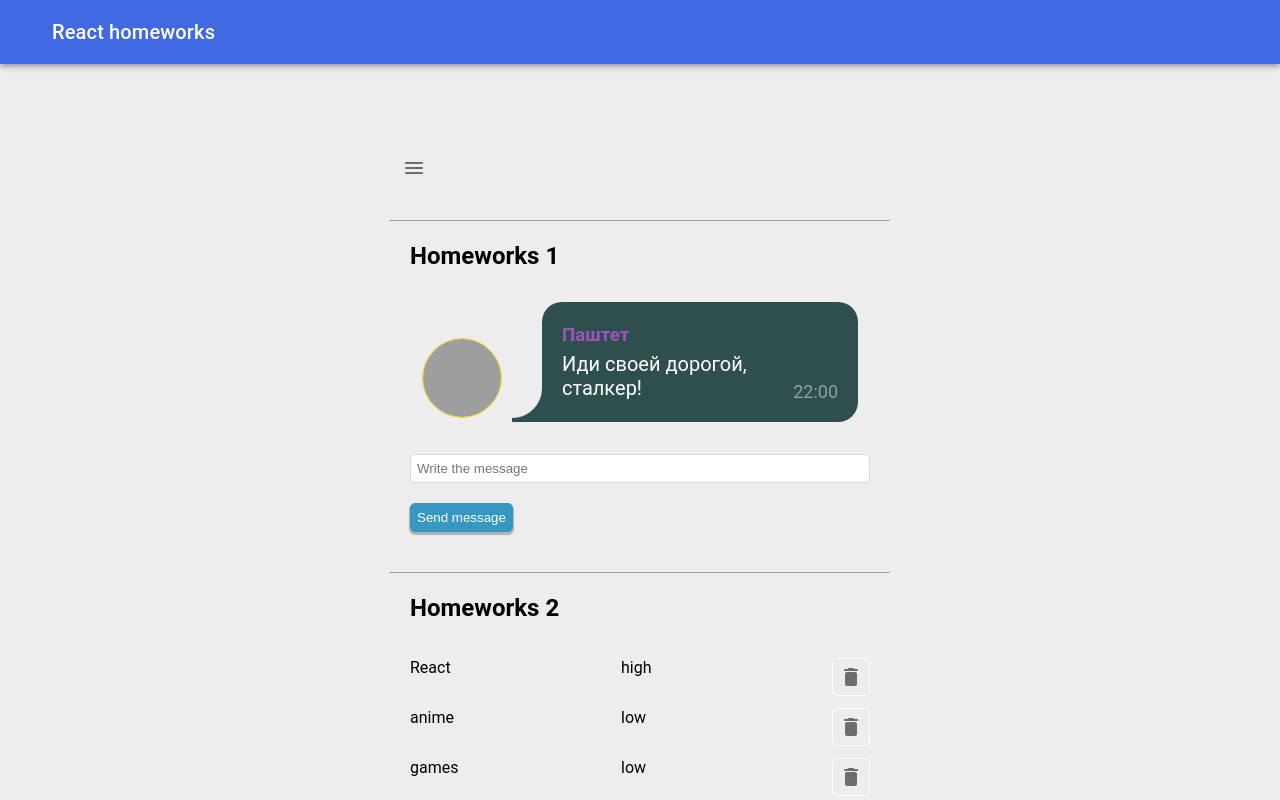
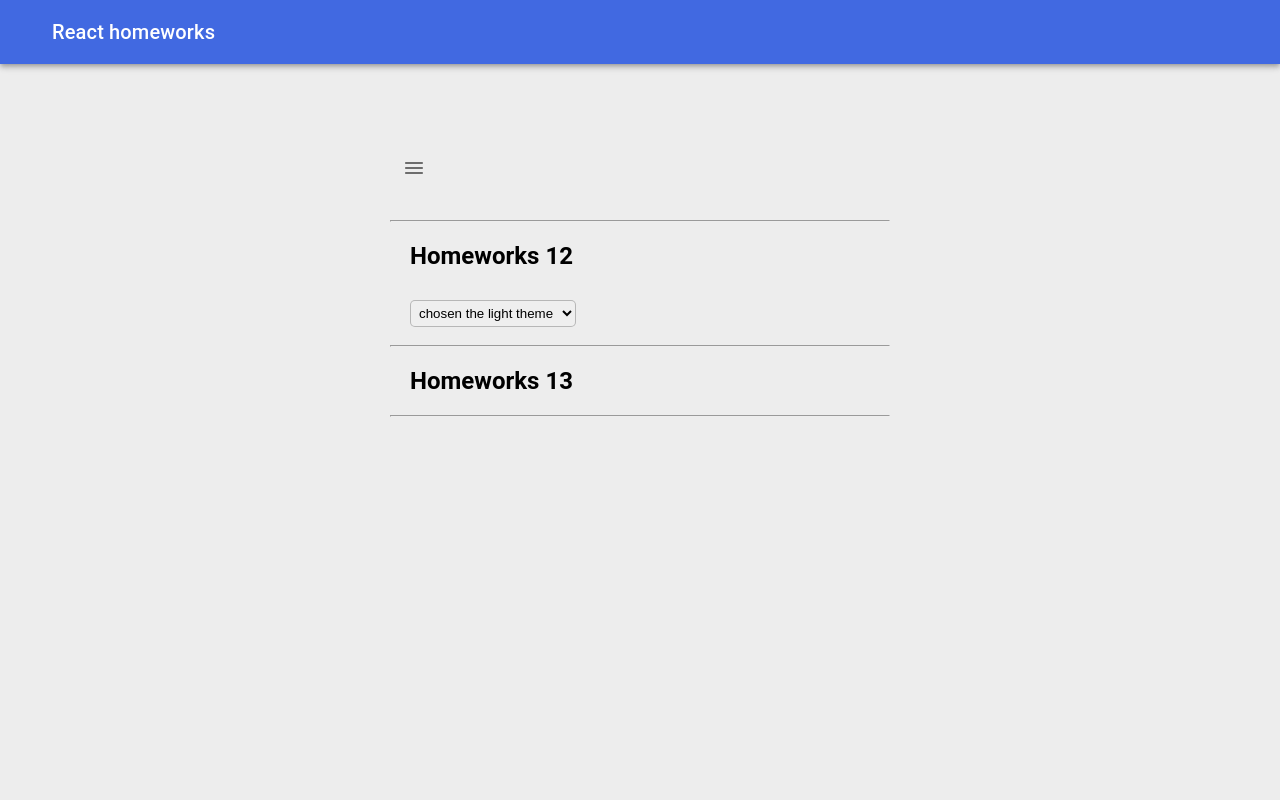
Before and after one commit to aivan3d66/tasksFromIgnat, a React (Create React App) app: page /#/junior-plus in a window 1280 px wide. Before the commit this address led to /. Shown: the top 800 px of the page. Built offline with nearby package versions, Linux system fonts and the light colour scheme.

Commit message:
add HW13 import

```diff
--- a/src/p2-homeworks/h5/pages/JuniorPlus.tsx
+++ b/src/p2-homeworks/h5/pages/JuniorPlus.tsx
@@ -1,5 +1,6 @@
 import React from "react";
 import HW12 from "../../h12/HW12";
+import HW13 from "../../h13/HW13";
 
 export const JuniorPlus = () => {
   return (
@@ -11,6 +12,8 @@ export const JuniorPlus = () => {
       <hr/>
       <HW12/>
       <hr/>
+      <HW13/>
+      <hr/>
     </div>
   )
 }
```
